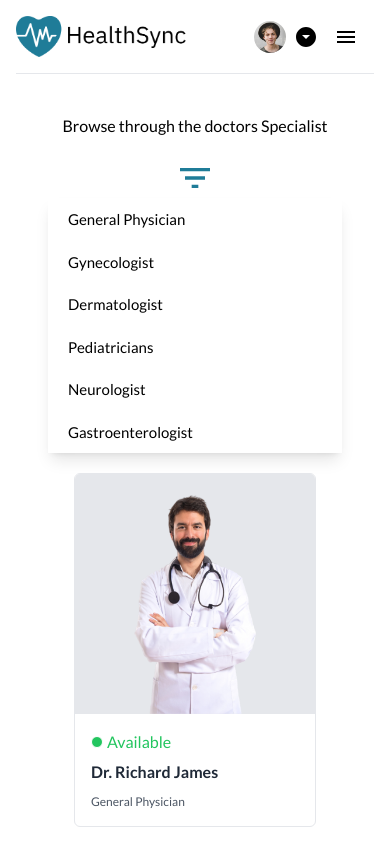
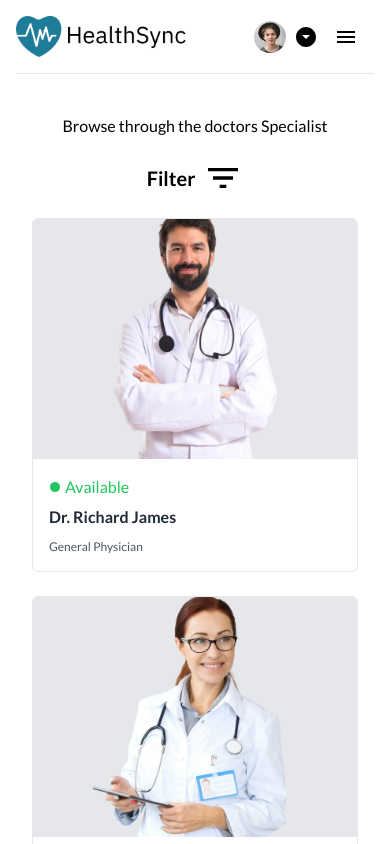
Before and after one commit to Git-abby/healthsync, a React (Vite) app in the folder frontend/: page /doctors in a window 390 px wide. Shown: the top 844 px of the page. Built offline with nearby package versions, Linux system fonts and the light colour scheme.

Commit message:
fix: fixed filter  on docrors page- mobile reposnsive

```diff
--- a/frontend/src/components/Navbar.jsx
+++ b/frontend/src/components/Navbar.jsx
@@ -9,7 +9,6 @@ import CloseIcon from "@mui/icons-material/Close";
 
 const Navbar = () => {
   const navigate = useNavigate();
-
   const [showMenu, setShowMenu] = useState(false);
   const [token, setToken] = useState(true);
 
@@ -52,7 +51,7 @@ const Navbar = () => {
               alt="profile pic"
             />
             <ArrowDropDownCircle className="w-2.5" />
-            <div className="absolute top-0 right-0 pt-14 text-base font-medium text-gray-500 z-20 hidden group-hover:block">
+            <div className="absolute top-0 right-0 pt-14 text-base font-medium text-gray-500 z-20  hidden group-hover:block">
               <ul className="min-w-36 bg-stone-50 flex flex-col justify-center items-start gap-y-2 p-4">
                 <li
                   onClick={() => navigate("profile")}
--- a/frontend/src/pages/Doctors.jsx
+++ b/frontend/src/pages/Doctors.jsx
@@ -9,7 +9,7 @@ function Doctors() {
   const { doctors, specialityData } = useContext(AppContext);
   const [filterDoctors, setFilterDoctors] = useState([]);
   const navigate = useNavigate();
-  const [showFilter, setShowFilter] = useState(true);
+  const [showFilter, setShowFilter] = useState(false);
 
   const applyFilter = () => {
     if (speciality) {
@@ -24,20 +24,29 @@ function Doctors() {
   }, [doctors, speciality]);
 
   return (
-    <div className="flex flex-col items-center md:items-start w-full">
-      <p className="my-5 px-8 text-md">Browse through the doctors Specialist</p>
-      <FilterListIcon
-        onClick={() => setShowFilter((prev) => !prev)}
-        className={`cursor-pointer`}
-        sx={{ fontSize: 40, color: `${showFilter ? "#1f7c98" : "black"} ` }}
-      />
-      <div
-        className={`flex gap-x-3  px-8 gap-y-5 flex-col md:flex-row justify-center w-full`}>
+    <div className="flex flex-col items-center md:items-start w-full px-4 md:px-8">
+      <p className="my-5 text-md text-center md:text-left">
+        Browse through the doctors Specialist
+      </p>
+      <div className="flex items-center gap-2 mb-5 cursor-pointer sm:!hidden">
+        <h3
+          className={`text-xl font-semibold ${
+            showFilter ? "text-primary" : "black"
+          }`}>
+          Filter
+        </h3>
+        <FilterListIcon
+          onClick={() => setShowFilter((prev) => !prev)}
+          className="cursor-pointer"
+          sx={{ fontSize: 40, color: `${showFilter ? "#1f7c98" : "black"}` }}
+        />
+      </div>
+      <div className="flex flex-col md:flex-row gap-8 w-full">
         <nav
-          className={`bg-white shadow-lg min-w-[240px] px-1 font-[sans-serif] w-full  ${
-            showFilter ? "block" : "hidden"
+          className={`bg-white shadow-lg px-4 py-4 md:px-6 md:py-6 font-sans w-full md:w-1/4 ${
+            showFilter ? "block" : "hidden sm:block"
           }`}>
-          <ul className="">
+          <ul>
             {specialityData.map((item, index) => (
               <li
                 key={index}
@@ -47,8 +56,8 @@ function Doctors() {
                     : navigate(`/doctors/${item.speciality}`)
                 }>
                 <a
-                  href="javascript:void(0)"
-                  className={`text-black hover:text-blue-600 text-[15px] block hover:bg-blue-50 rounded px-4 py-2.5 transition-all ${
+                  href="#"
+                  className={`text-black hover:text-blue-600 text-sm block hover:bg-blue-50 rounded px-4 py-2 transition-all ${
                     speciality === item.speciality
                       ? "text-blue-600 bg-blue-50"
                       : ""
@@ -57,21 +66,19 @@ function Doctors() {
                 </a>
               </li>
             ))}
-            <li></li>
           </ul>
-          {/* </div> */}
         </nav>
-        <div className="flex flex-wrap gap-8 max-md:justify-center">
+        <div className="grid grid-cols-1 sm:grid-cols-2 lg:grid-cols-3 gap-6 w-full">
           {filterDoctors.slice(0, 10).map((doctor, index) => (
             <div
               key={index}
               onClick={() => navigate(`/appointment/${doctor._id}`)}
-              className="border rounded-md overflow-hidden max-md:max-w-[300px] hover:scale-105 transition-all cursor-pointer">
+              className="border rounded-md overflow-hidden hover:scale-105 transition-all cursor-pointer">
               <img
                 src={doctor.image}
-                className="w-full h-60 object-contain object-top bg-gray-200"
+                alt={doctor.name}
+                className="w-full h-60 object-cover bg-gray-200"
               />
-
               <div className="flex flex-col gap-1.5 p-4">
                 <div className="flex items-center gap-1">
                   <span className="h-3 w-3 rounded-full border border-white bg-green-500 block"></span>
--- a/frontend/src/pages/MyAppointments.jsx
+++ b/frontend/src/pages/MyAppointments.jsx
@@ -11,12 +11,12 @@ const MyAppointments = () => {
         {doctors.slice(0, 2).map((doctor, index) => (
           <div
             key={index}
-            className="border border-gray-300 rounded-lg p-4 flex items-center gap-x-4 bg-white shadow-sm">
-            <div>
+            className="border border-gray-300 rounded-lg p-4 flex flex-col sm:flex-row items-center gap-4 bg-white shadow-sm">
+            <div className="flex-shrink-0">
               <img
                 src={doctor.image}
                 alt={`Doctor ${doctor.name}`}
-                className="w-32 bg-primary-light object-cover"
+                className="w-full max-w-[128px] h-auto bg-primary-light object-cover rounded"
               />
             </div>
             <div className="flex-1">
@@ -30,10 +30,10 @@ const MyAppointments = () => {
               <p className="text-sm text-gray-600">{doctor.address.line2}</p>
 
               <p className="mt-2 text-sm text-gray-600">
-                Date & Time: 25, july, 2025 | 8:30 PM
+                Date & Time: 25, July, 2025 | 8:30 PM
               </p>
             </div>
-            <div className="flex flex-col gap-y-2">
+            <div className="flex flex-col sm:flex-row gap-y-2 sm:gap-y-0 sm:gap-x-2">
               <button className="bg-primary-light text-white text-sm font-medium py-2 px-4 rounded hover:bg-primary transition-all">
                 Pay Online
               </button>
```
